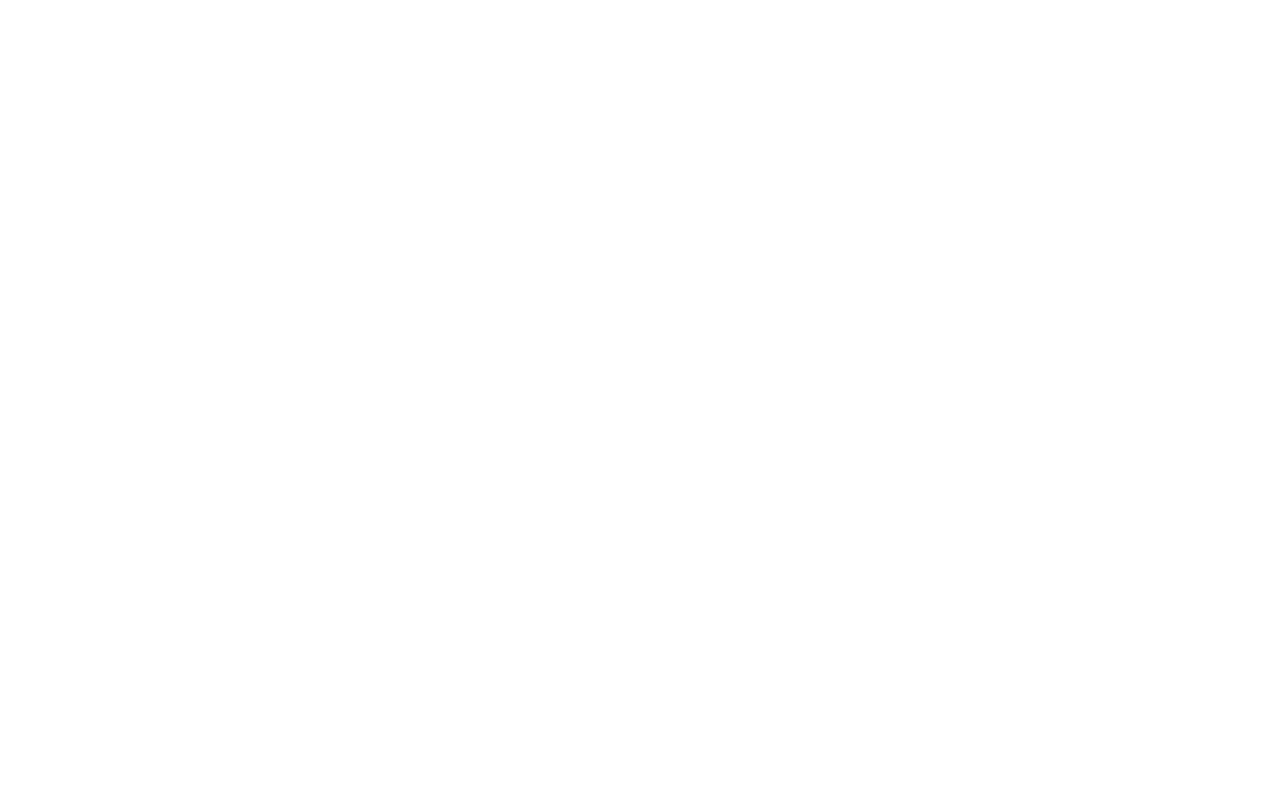
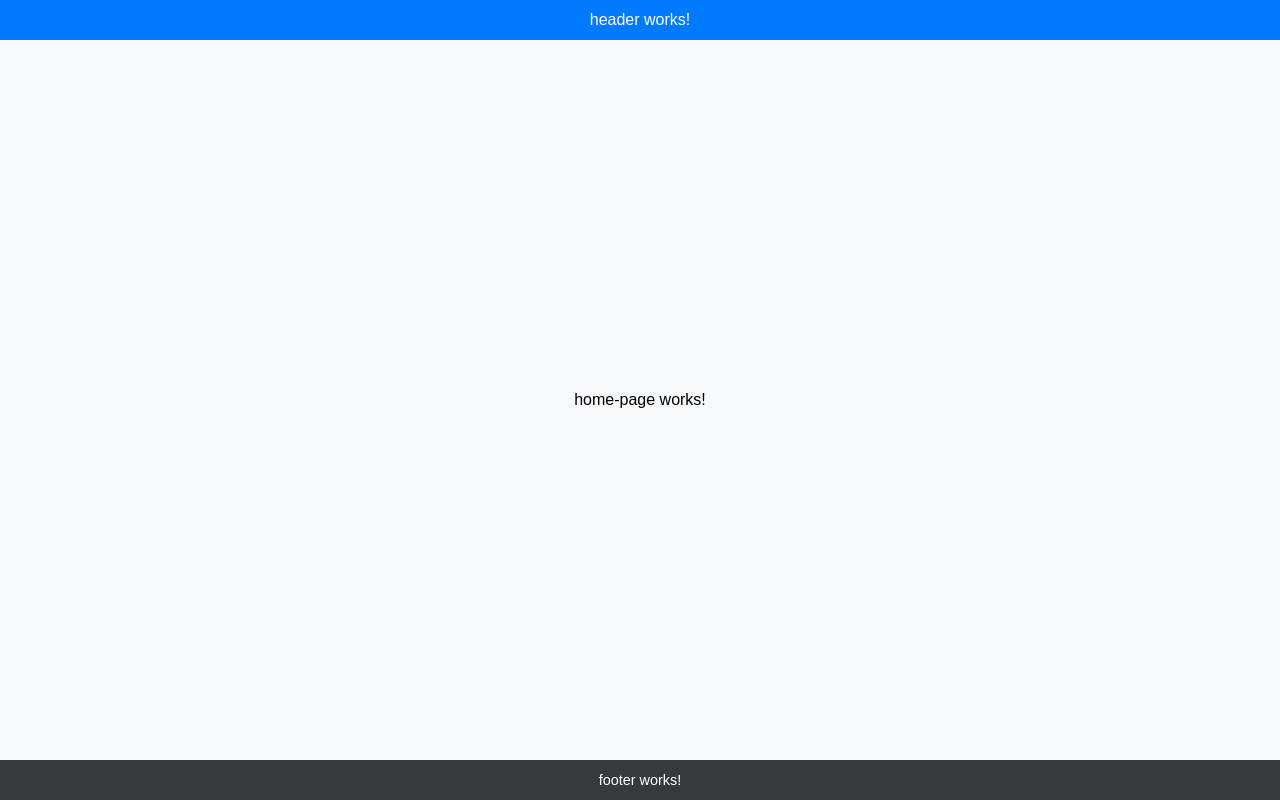
Before and after one commit to ksalayon/phq, an Angular app: page / in a window 1280 px wide. Built offline with nearby package versions, Linux system fonts and the light colour scheme.

Commit message:
Initial work on initial layout and page association
Work on basic routing with lazy loading on specific feature pages

```diff
--- a/src/app/app.component.ts
+++ b/src/app/app.component.ts
@@ -6,7 +6,7 @@
   selector: 'app-root',
   imports: [RouterOutlet],
   templateUrl: './app.component.html',
-  styleUrl: './app.component.css',
+  styleUrl: './app.component.scss',
 })
 export class AppComponent {
   private title = 'phq';
--- a/src/app/app.routes.ts
+++ b/src/app/app.routes.ts
@@ -1,3 +1,29 @@
 import { Routes } from '@angular/router';
+import { MainLayoutComponent } from './layout/main/main-layout/main-layout.component';
 
-export const routes: Routes = [];
+export const routes: Routes = [
+  {
+    path: '',
+    component: MainLayoutComponent, // <- your shell
+    children: [
+      {
+        path: '',
+        loadComponent: () =>
+          import('./features/home/pages/home-page/home-page.component').then(
+            (m) => m.HomePageComponent
+          ),
+      },
+      {
+        path: 'bookmarks',
+        loadComponent: () =>
+          import('./features/bookmarks/pages/bookmarks-page/bookmarks-page.component').then(
+            (m) => m.BookmarksPageComponent
+          ),
+      },
+    ],
+  },
+  {
+    path: '**',
+    redirectTo: '',
+  },
+];
--- a/src/app/features/bookmarks/pages/bookmarks-page/bookmarks-page.component.ts
+++ b/src/app/features/bookmarks/pages/bookmarks-page/bookmarks-page.component.ts
@@ -4,8 +4,6 @@
   selector: 'phq-bookmarks-page',
   imports: [],
   templateUrl: './bookmarks-page.component.html',
-  styleUrl: './bookmarks-page.component.css'
+  styleUrl: './bookmarks-page.component.css',
 })
-export class BookmarksPageComponent {
-
-}
+export class BookmarksPageComponent {}
--- a/src/app/layout/main/main-layout/main-layout.component.html
+++ b/src/app/layout/main/main-layout/main-layout.component.html
@@ -1 +1,5 @@
-<p>main-layout works!</p>
+<phq-header></phq-header>
+<div class="main-layout-content">
+  <router-outlet></router-outlet>
+</div>
+<phq-footer></phq-footer>
--- /dev/null
+++ b/src/app/layout/main/main-layout/main-layout.component.scss
@@ -0,0 +1,31 @@
+:host {
+  display: grid;
+  grid-template-rows: 40px 1fr 40px; // Defines a fixed height for the header and footer, and flexible space for the main content
+  grid-template-columns: 100%;
+  height: 100vh;
+}
+
+phq-header {
+  background-color: #007bff;
+  color: #fff;
+  display: flex;
+  align-items: center;
+  justify-content: center;
+  font-size: 1rem;
+}
+
+.main-layout-content {
+  background-color: #f8f9fa;
+  display: flex;
+  justify-content: center;
+  align-items: center;
+}
+
+phq-footer {
+  background-color: #343a40;
+  color: #fff;
+  display: flex;
+  align-items: center;
+  justify-content: center;
+  font-size: 0.9rem;
+}
--- a/src/styles.css
+++ b/src/styles.css
@@ -1 +1,9 @@
 /* You can add global styles to this file, and also import other style files */
+body, html {
+  margin: 0;
+  padding: 0;
+  height: 100%;
+  font-family: Arial, sans-serif;
+  overflow: hidden;
+  background-color: #eee;
+}
```
Also changed, not shown: src/app/layout/footer/footer.component.ts (+3 -5 lines), src/app/layout/header/header.component.ts (+3 -5 lines), src/app/layout/main/main-layout/main-layout.component.ts (+5 -2 lines), src/app/app.component.css (deleted), src/app/app.component.scss (added), src/app/layout/main/main-layout/main-layout.component.css (deleted).
